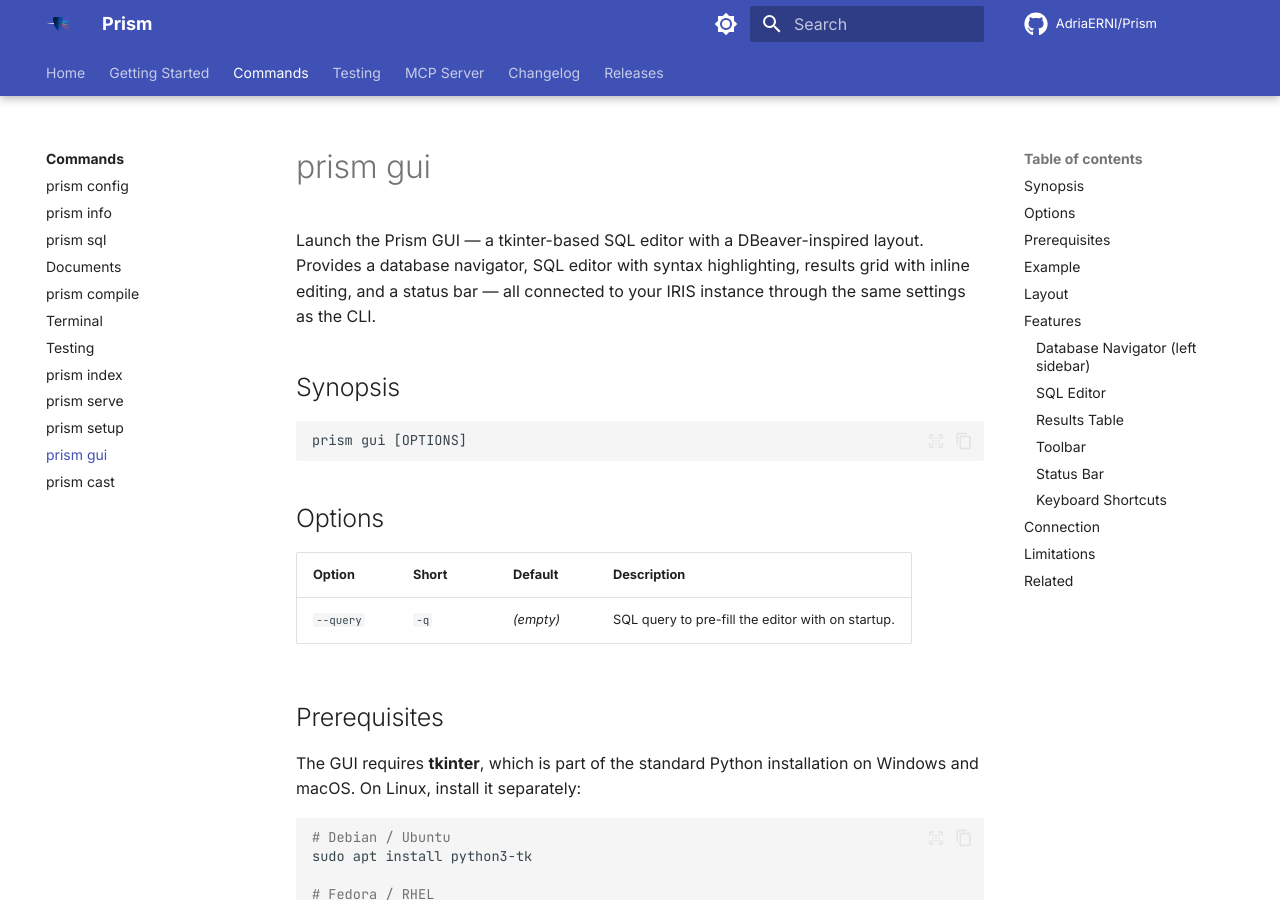
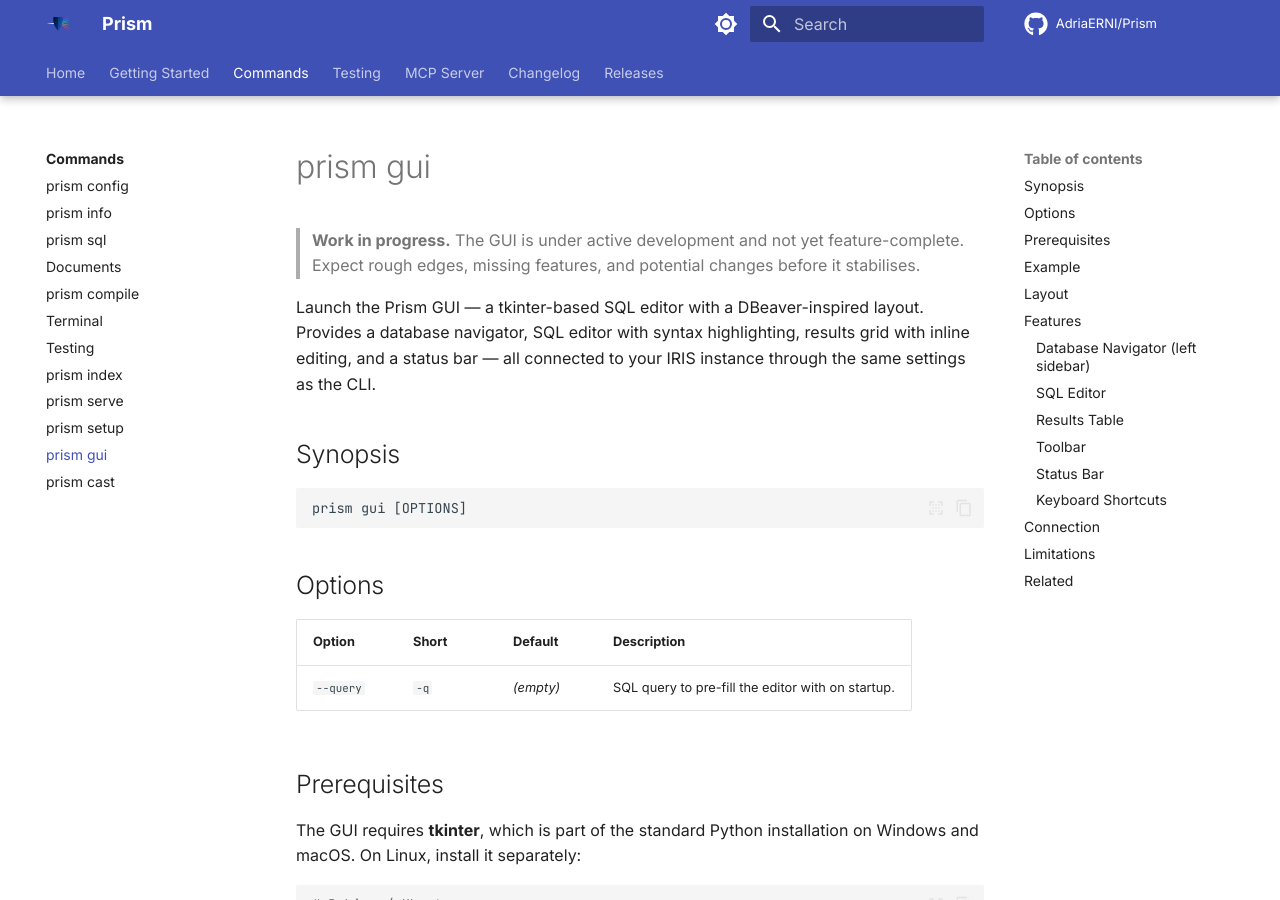
Before and after one commit to AdriaERNI/Prism, an MkDocs documentation site: the page built from docs/commands/gui.md, in a window 1280 px wide and 900 px high. Built offline with MkDocs 1.6.1 and Material for MkDocs 9.7.7, drawn with Linux system fonts in a browser that asks for light colours; comment, search, counter and statistics services are not loaded.

Commit message:
docs: mark GUI as work in progress across all references
- docs/commands/gui.md: add 'Work in progress' blockquote at the top
- README.md: Features list and CLI Commands table both note WIP
- docs/commands/index.md: GUI entry marked WIP
- docs/index.md: GUI link marked WIP
- docs/getting-started/quick-start.md: GUI link marked WIP

```diff
--- a/docs/commands/gui.md
+++ b/docs/commands/gui.md
@@ -1,4 +1,8 @@
 # prism gui
+
+> **Work in progress.** The GUI is under active development and not yet
+> feature-complete. Expect rough edges, missing features, and potential
+> changes before it stabilises.
 
 Launch the Prism GUI — a tkinter-based SQL editor with a DBeaver-inspired
 layout. Provides a database navigator, SQL editor with syntax highlighting,
```
Also changed, not shown: README.md (+2 -2 lines), docs/commands/index.md (+1 -1 lines), docs/getting-started/quick-start.md (+1 -1 lines), docs/index.md (+1 -1 lines).
